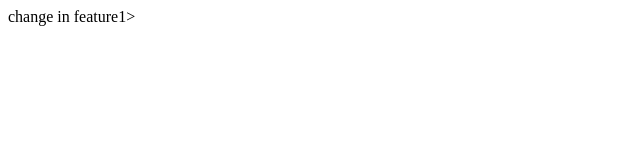
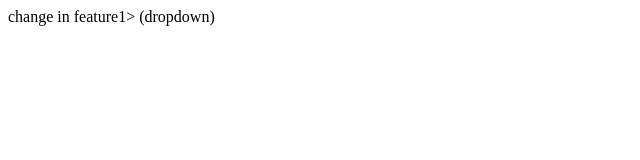
Before and after one commit to bhavishabajaj/localrepo2, a plain HTML site: page localrepo2/index.html in a window 1280 px wide. Shown: the whole page, without its empty margins (0-640 px from the left). Drawn offline with Linux system fonts and the light colour scheme.

Commit message:
new in feature1

```diff
--- a/localrepo2/index.html
+++ b/localrepo2/index.html
@@ -1 +1 @@
-<new> change in feature1></new>
+<new> change in feature1> (dropdown)</new>
```
